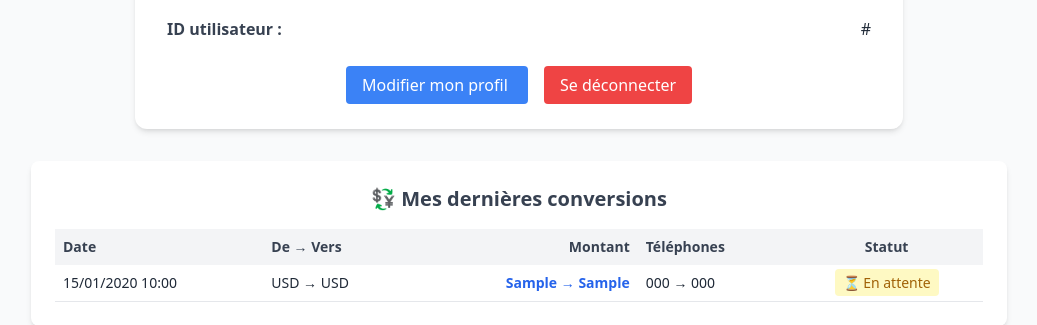
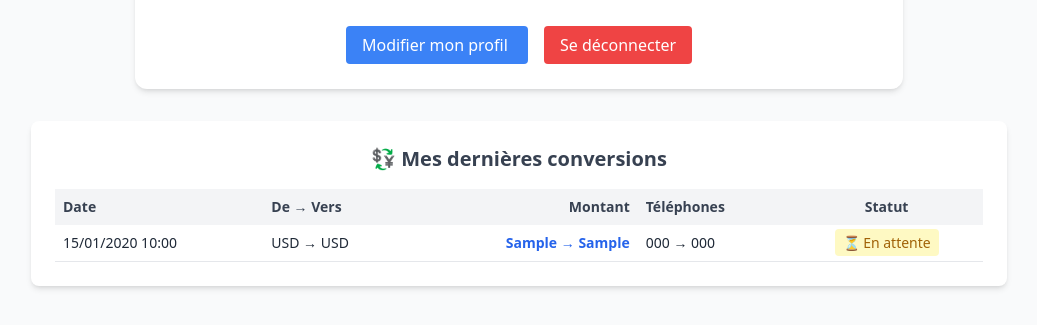
Before and after one commit to AfricaChange/AfricaChange, a Flask app: template templates/dashboard.html in a window 1280 px wide. Shown: the part 363-688 px from the top of the page, without its empty margins (121-1158 px from the left). Run offline with Flask 3, Linux system fonts and the light colour scheme; the template is opened without the code that fills it: most values are stand-ins (such as "Sample title", 1, 10 or a date in 2020); data that the repository does not hold is empty; some libraries are stand-ins or nearby versions.

Commit message:
modif id utilisateur

```diff
--- a/templates/base.html
+++ b/templates/base.html
@@ -79,7 +79,7 @@
     <div class="max-w-5xl mx-auto px-6 py-4 text-xs text-slate-500 flex justify-between">
       <span>© {{ 2025 }} AfricaChange</span>
       <span>Prototype – Optimisé mobile</span>
-    </div>
+	</div>
   </footer>
 
 </body>
--- a/templates/dashboard.html
+++ b/templates/dashboard.html
@@ -32,10 +32,7 @@
             <span>{{ user.telephone }}</span>
         </div>
 
-        <div class="flex justify-between">
-            <span class="font-semibold text-gray-700">ID utilisateur :</span>
-            <span>#{{ user.id }}</span>
-        </div>
+
     </div>
 
     <!-- Boutons -->
```
